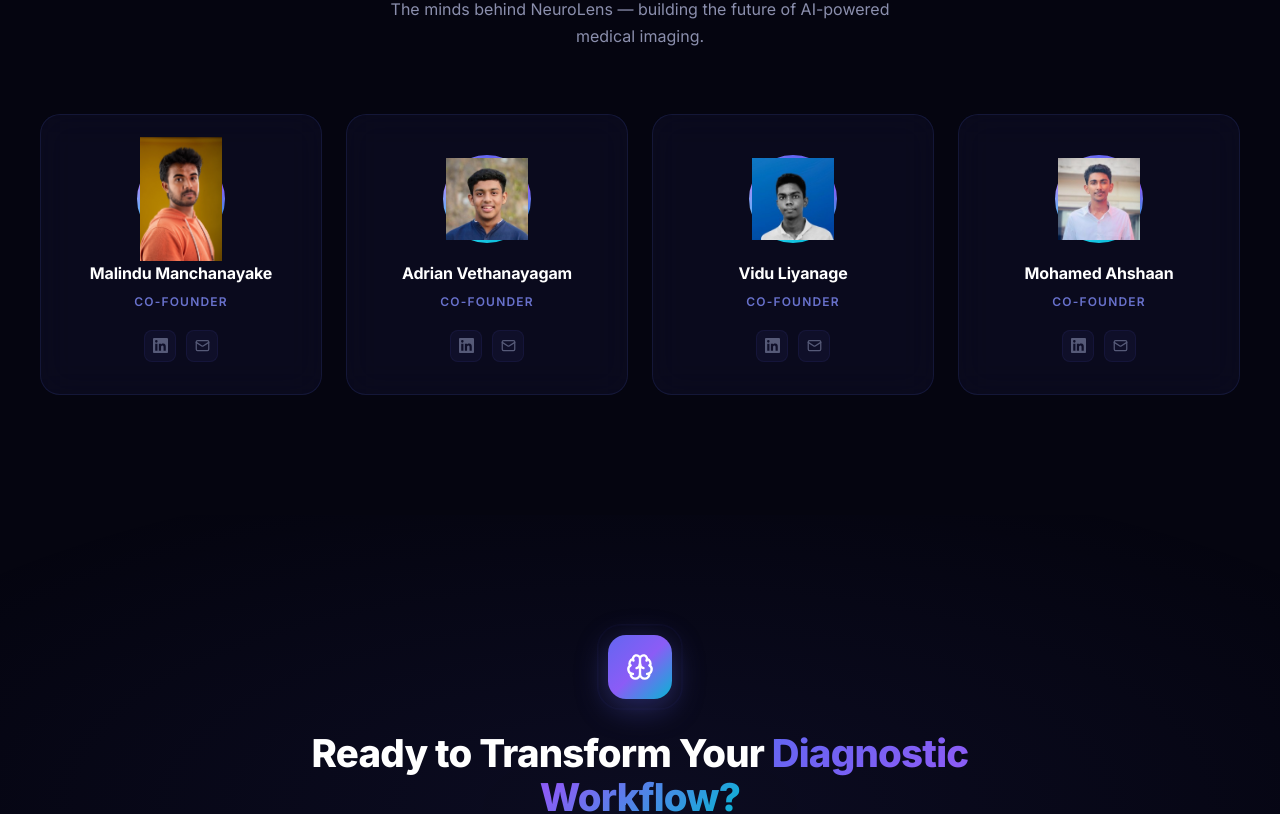
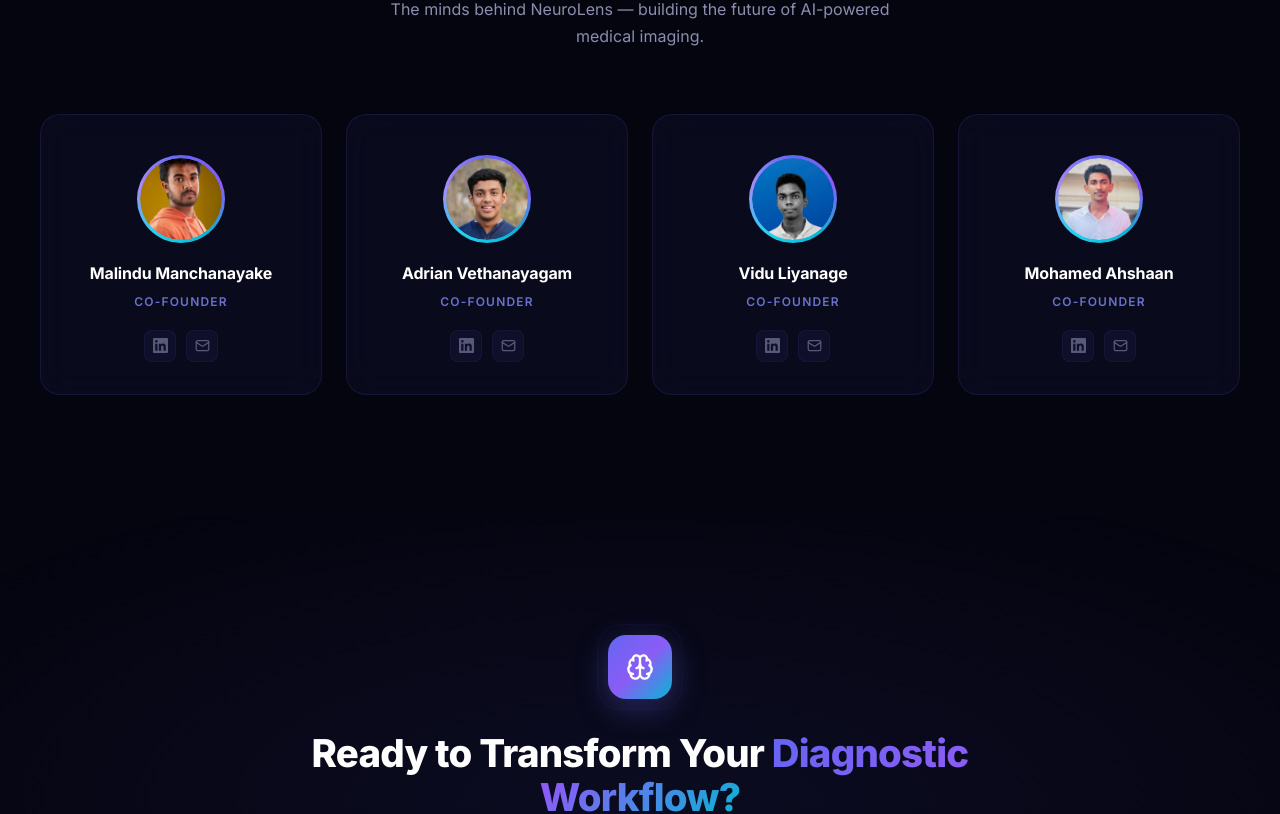
Before and after one commit to specM7/DSGP_Group_33_Brain_Tumor_Predictor, a React (Vite) app in the folder neurolens-dashboard/: page / in a window 1280 px wide. Shown: the part 4033-4847 px from the top of the page. Built offline with nearby package versions, Linux system fonts and the light colour scheme.

Commit message:
landing page bug fixed

```diff
--- a/neurolens-dashboard/src/components/LandingPage.css
+++ b/neurolens-dashboard/src/components/LandingPage.css
@@ -1202,20 +1202,22 @@
     width: 100%;
     height: 100%;
     border-radius: 50%;
-    background: linear-gradient(135deg, #1a1a3e, #0f0f2a);
+    overflow: hidden;
     display: flex;
     align-items: center;
     justify-content: center;
 }
 
-.nl-founder-avatar span {
-    font-size: 22px;
-    font-weight: 800;
-    background: var(--nl-gradient-1);
-    -webkit-background-clip: text;
-    -webkit-text-fill-color: transparent;
-    background-clip: text;
-    letter-spacing: 0.02em;
+.nl-founder-avatar img {
+    width: 100%;
+    height: 100%;
+    object-fit: cover;
+    border-radius: 50%;
+    transition: transform 0.5s ease;
+}
+
+.nl-founder-card:hover .nl-founder-avatar img {
+    transform: scale(1.08);
 }
 
 .nl-founder-name {
@@ -1276,10 +1278,6 @@
 }
 
 /* Light mode founders */
-.nl-landing.nl-light .nl-founder-avatar {
-    background: linear-gradient(135deg, #f0f0ff, #e8e9fb);
-}
-
 .nl-landing.nl-light .nl-founder-name {
     color: var(--nl-text);
 }
```
